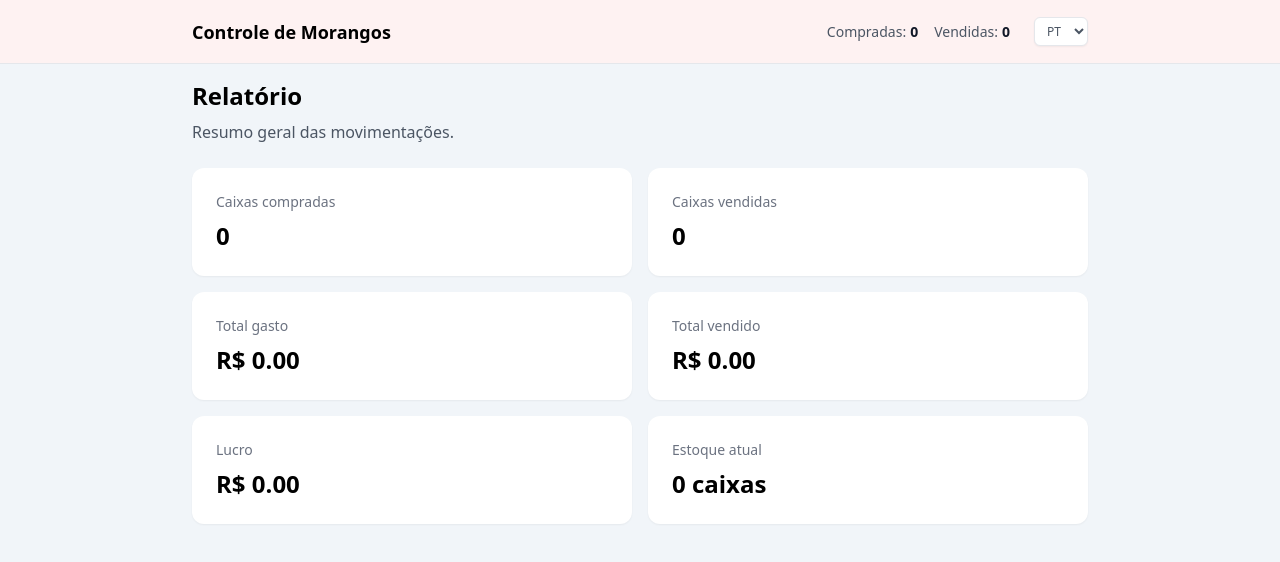
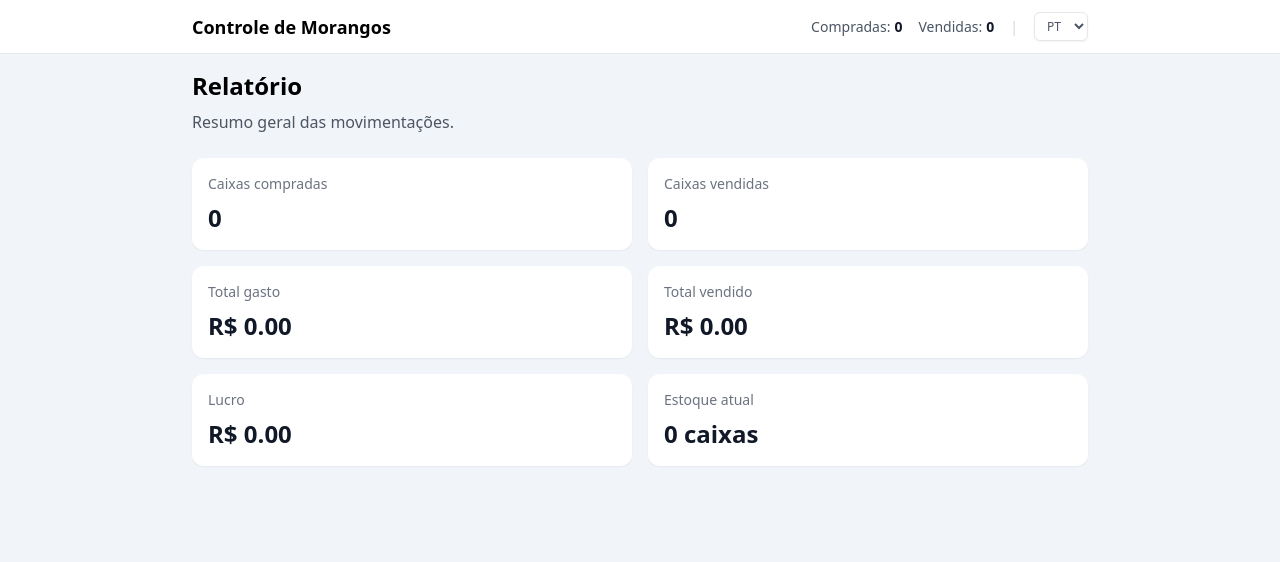
Before and after one commit to Joao-98/strawberry-control, a Next.js app: page /summary in a window 1280 px wide. Shown: the top 562 px of the page. Built offline with nearby package versions, Linux system fonts and the light colour scheme.

Commit message:
fix: ui styles

```diff
--- a/app/components/header.tsx
+++ b/app/components/header.tsx
@@ -11,36 +11,34 @@ export function Header() {
   const t = useTranslation();
 
   return (
-    <header className="h-16 flex-shrink-0 border-b bg-red-50 px-6 flex items-center">
-      <div className="max-w-4xl mx-auto w-full flex items-center justify-between">
-        <Link href="/" className="font-semibold text-lg">
+    <header className="border-b bg-white px-4 md:px-6">
+      <div className="max-w-4xl mx-auto py-3 flex flex-col md:flex-row md:items-center md:justify-between gap-3">
+        <Link
+          href="/"
+          className="font-semibold text-base md:text-lg whitespace-nowrap"
+        >
           {t.appName}
         </Link>
 
-        <div className="flex items-center gap-6 text-sm text-gray-600">
+        <div className="flex flex-wrap items-center gap-4 text-sm text-gray-600">
           <div className="flex gap-4">
-            <span>
-              {t.bought}:
-              <strong className="text-gray-900 ml-1">
-                {summary.boughtBoxes}
-              </strong>
+            <span className="flex items-center gap-1">
+              <span>{t.bought}:</span>
+              <strong className="text-gray-900">{summary.boughtBoxes}</strong>
             </span>
 
-            <span>
-              {t.sold}:
-              <strong className="text-gray-900 ml-1">
-                {summary.soldBoxes}
-              </strong>
+            <span className="flex items-center gap-1">
+              <span>{t.sold}:</span>
+              <strong className="text-gray-900">{summary.soldBoxes}</strong>
             </span>
           </div>
 
-          <div>
+          <div className="hidden md:block text-gray-300">|</div>
+
           <select
             value={language}
-              onChange={(e) =>
-                setLanguage(e.target.value as "pt" | "en" | "es")
-              }
-              className="bg-white border rounded-md px-2 py-1 text-xs shadow-sm focus:outline-none focus:ring-2 focus:ring-red-300"
+            onChange={(e) => setLanguage(e.target.value as "pt" | "en" | "es")}
+            className="bg-white border rounded-md px-2 py-1 text-xs shadow-sm focus:outline-none focus:ring-2 focus:ring-red-200"
           >
             <option value="pt">PT</option>
             <option value="en">EN</option>
@@ -48,7 +46,6 @@ export function Header() {
           </select>
         </div>
       </div>
-      </div>
     </header>
   );
 }
--- a/app/components/summarycard.tsx
+++ b/app/components/summarycard.tsx
@@ -5,10 +5,20 @@ type Props = {
 
 export function SummaryCard({ title, value }: Props) {
   return (
-    <div className="rounded-xl bg-white p-6 shadow-sm">
+    <div
+      className="
+        rounded-xl
+        bg-white
+        p-4
+        shadow-sm
+        transition
+        hover:-translate-y-1
+        hover:shadow-md
+      "
+    >
       <p className="text-sm text-gray-500">{title}</p>
 
-      <h2 className="mt-2 text-2xl font-semibold">{value}</h2>
+      <h2 className="mt-2 text-2xl font-semibold text-gray-900">{value}</h2>
     </div>
   );
 }
--- a/app/layout.tsx
+++ b/app/layout.tsx
@@ -10,12 +10,12 @@ export default function RootLayout({
 }) {
   return (
     <html lang="pt-BR">
-      <body className="h-screen overflow-hidden">
+      <body className="min-h-screen bg-slate-100">
         <LanguageProvider>
           <SummaryProvider>
             <div className="flex h-full flex-col bg-slate-100">
               <Header />
-              <main className="flex-1 overflow-hidden px-4 p-4">
+              <main className="flex-1 overflow-y-auto px-4 py-4">
                 <div className="mx-auto max-w-4xl h-full">{children}</div>
               </main>
             </div>
--- a/app/summary/page.tsx
+++ b/app/summary/page.tsx
@@ -14,7 +14,7 @@ export default function Summary() {
 
       <p className="text-gray-600 mb-6">{t.summaryDesc}</p>
 
-      <div className="grid gap-4 md:grid-cols-2">
+      <div className="grid gap-4 md:grid-cols-2 pb-10">
         <SummaryCard
           title={t.boughtBoxesName}
           value={String(summary.boughtBoxes)}
```
Lines whose indentation alone changed are shown as unchanged.
